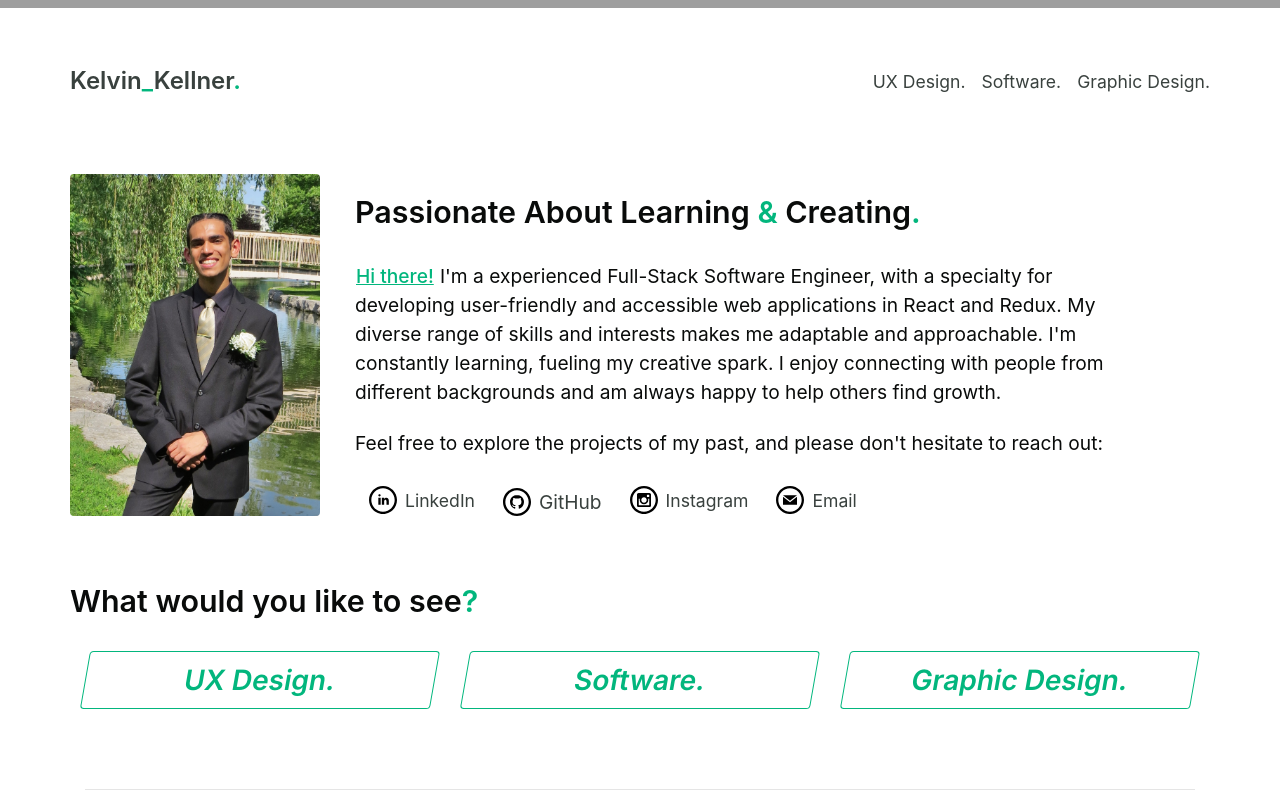
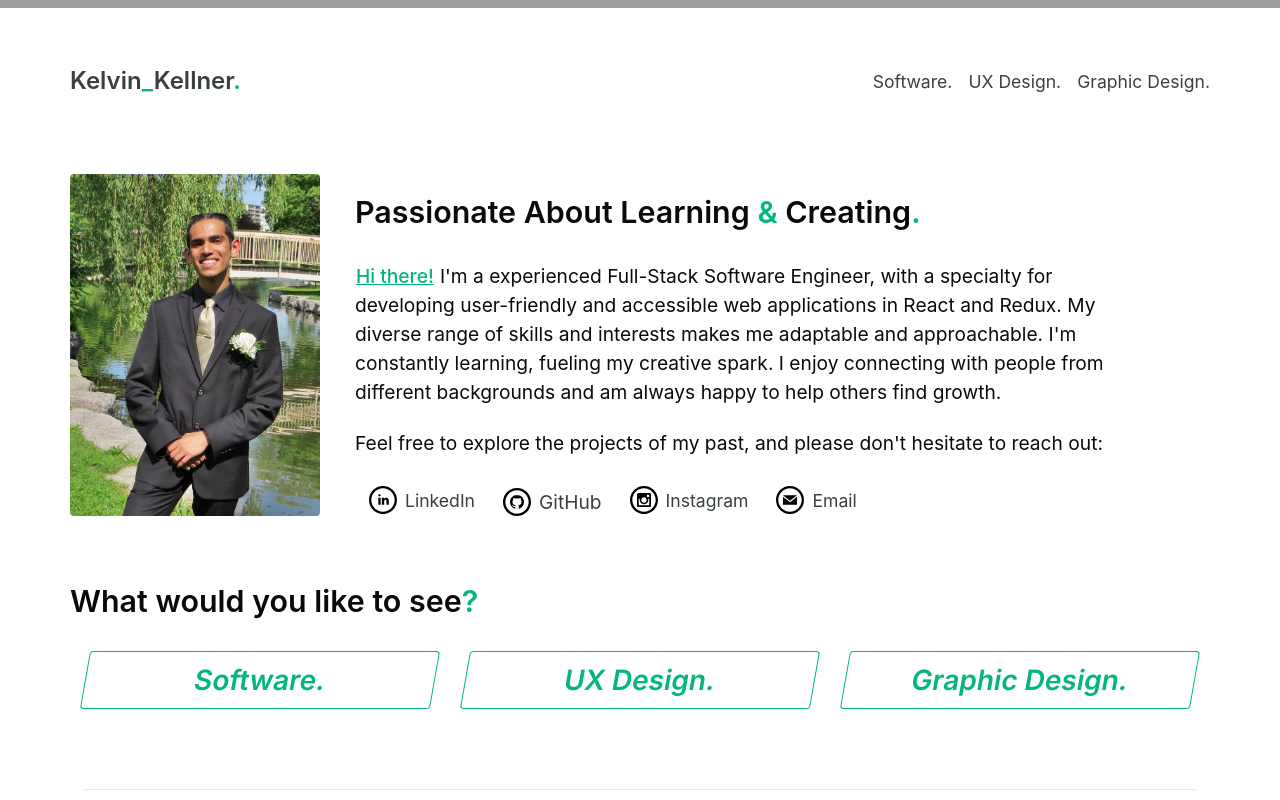
Before and after one commit to kelvinkellner/kelvinkellner.github.io, a React (Create React App) app: page / in a window 1280 px wide. Shown: the top 800 px of the page. Built offline with nearby package versions, Linux system fonts and the light colour scheme; grey boxes are pictures that could not be loaded; a web font is replaced by a local one.

Commit message:
Swap order of Software and UX in navigation

```diff
--- a/src/components/Header.js
+++ b/src/components/Header.js
@@ -10,23 +10,43 @@ import BgPetals from '../assets/images/bg-petals.png';
 
 class Header extends Component {
   //Kelvin<span>_</span>Kellner<span>.</span>
-    render(){
-        return (<>
-            <div style={{ width: "100%", height: "8px", display: "flex" }}>
-                <Image id="header-stripe" src={BgPetals} alt="Abstract wallpaper" style={{ marginTop: "0", width: "100%", objectFit: "cover" }}/>
+  render() {
+    return (
+      <>
+        <div style={{ width: '100%', height: '8px', display: 'flex' }}>
+          <Image
+            id="header-stripe"
+            src={BgPetals}
+            alt="Abstract wallpaper"
+            style={{ marginTop: '0', width: '100%', objectFit: 'cover' }}
+          />
         </div>
         <Container id="header">
           <Row>
-                    <Col style={{padding: 0, maxWidth: "172px"}}>
+            <Col style={{ padding: 0, maxWidth: '172px' }}>
               <h4 id="title" className="hover-space">
-                            <Link to="/">Kelvin<span>_</span>Kellner<span>.</span></Link>
+                <Link to="/">
+                  Kelvin<span>_</span>Kellner<span>.</span>
+                </Link>
               </h4>
             </Col>
-                    <Col style={{padding: 0}}>
-                        <ul className="nav nav-header" style={{marginTop: "0.2em"}}>
-                            <li className="nav-item"><NavLink to="/ux" activeClassName="active" className="hover-space">UX Design.</NavLink></li>
-                            <li className="nav-item"><NavLink to="/dev" activeClassName="active" className="hover-space">Software.</NavLink></li>
-                            <li className="nav-item"><NavLink to="/graphic-design" activeClassName="active" className="hover-space">Graphic Design.</NavLink></li>
+            <Col style={{ padding: 0 }}>
+              <ul className="nav nav-header" style={{ marginTop: '0.2em' }}>
+                <li className="nav-item">
+                  <NavLink to="/dev" activeClassName="active" className="hover-space">
+                    Software.
+                  </NavLink>
+                </li>
+                <li className="nav-item">
+                  <NavLink to="/ux" activeClassName="active" className="hover-space">
+                    UX Design.
+                  </NavLink>
+                </li>
+                <li className="nav-item">
+                  <NavLink to="/graphic-design" activeClassName="active" className="hover-space">
+                    Graphic Design.
+                  </NavLink>
+                </li>
                 {/*
                                 <li className="nav-item"><NavLink to="/" activeClassName="active">Portfolio.</NavLink></li>
                                 <li className="nav-item"><NavLink to="/hobbies" activeClassName="active">Hobbies.</NavLink></li>
@@ -36,8 +56,9 @@ class Header extends Component {
             </Col>
           </Row>
         </Container>
-        </>);
+      </>
+    );
   }
 }
 
-export default Header
+export default Header;
--- a/src/components/pages/Home.js
+++ b/src/components/pages/Home.js
@@ -77,15 +77,15 @@ class Home extends Component {
         <Row xs={1} md={3} style={{ marginBottom: '4em' }}>
           <Col>
             <Button variant="section-selector">
-              <Link to="/ux">
-                <h3>UX Design.</h3>
+              <Link to="/dev">
+                <h3>Software.</h3>
               </Link>
             </Button>
           </Col>
           <Col>
             <Button variant="section-selector">
-              <Link to="/dev">
-                <h3>Software.</h3>
+              <Link to="/ux">
+                <h3>UX Design.</h3>
               </Link>
             </Button>
           </Col>
```
Lines whose indentation alone changed are shown as unchanged.
